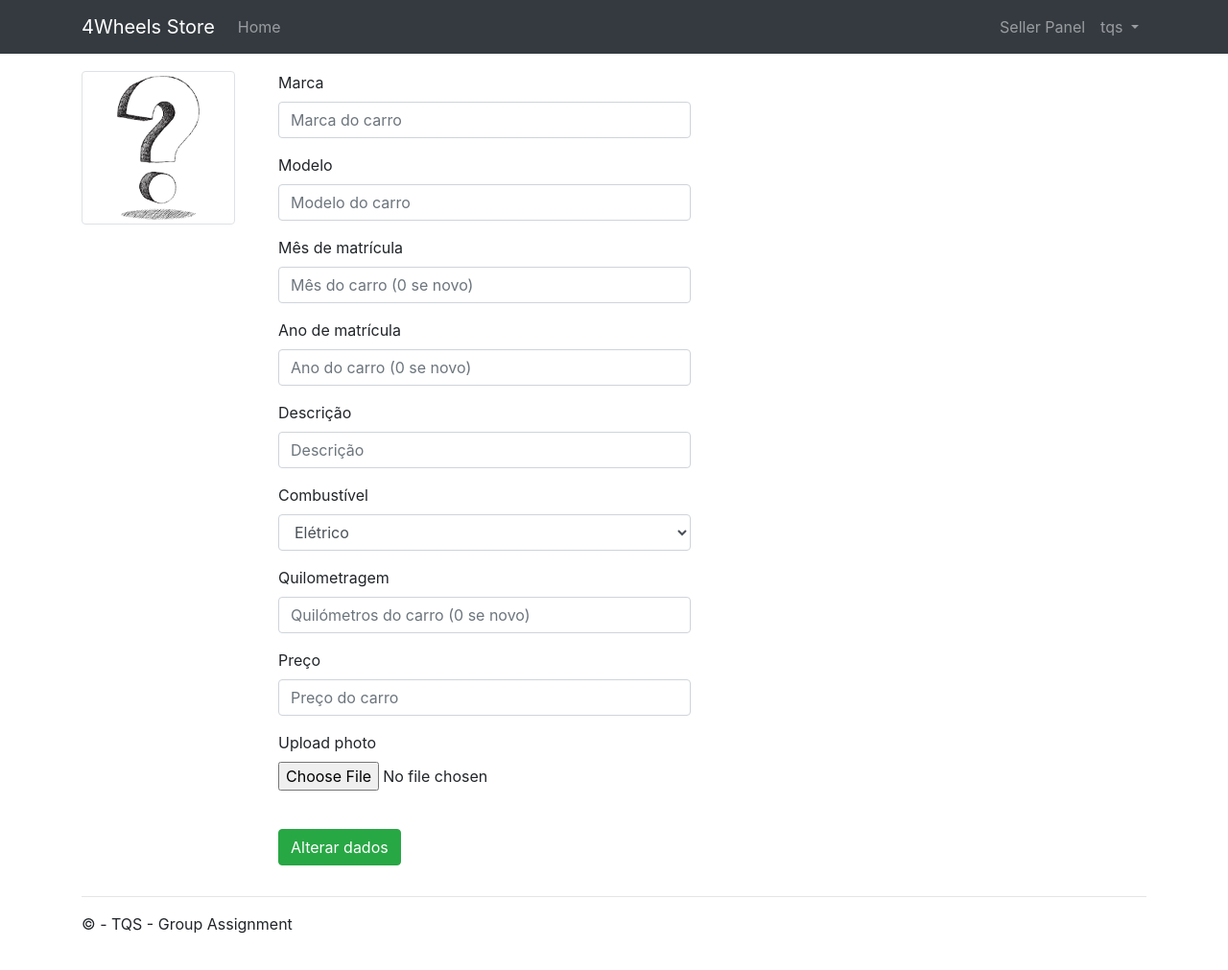
After one commit to user-cube/4wheels-frontend, a Django app: page /seller/add/ in a window 1280 px wide. The commit adds this page. Shown: the whole page at 96% size. Run offline with Django 3.2, Linux system fonts and the light colour scheme; a user stored in the database is signed in; some libraries are stand-ins or nearby versions.

Commit message:
add car from seller

```diff
--- a/Frontend/urls.py
+++ b/Frontend/urls.py
@@ -35,5 +35,7 @@ urlpatterns = [
     path('seller/', views.sellerPanel, name="sellerpanel"),
     path('seller/delete/<int:carID>', views.deleteCarFromSale, name="sellerdelete"),
     path('seller/edit/<int:carID>', views.editCar, name="selleredit"),
-    path('seller/edit/save', views.saveEdit, name="saveedit")
+    path('seller/edit/save', views.saveEdit, name="saveedit"),
+    path('seller/add/', views.addCar, name="addcar"),
+    path('seller/add/save', views.saveCar, name="addcarsave")
 ]
--- /dev/null
+++ b/app/templates/addCar.html
@@ -0,0 +1,133 @@
+{% extends 'layout.html' %}
+
+{% block content %}
+    {% if messages %}
+        {% for message in messages %}
+            {% if message.tags %}
+                <script>alert("{{ message }}")</script> {% endif %}
+
+        {% endfor %}
+    {% endif %}
+    <div class="row">
+        <div class="col-lg-2">
+            {% load static %}
+            <img src="{% static 'img/default_item.jpg' %}" class="img-responsive img-thumbnail ">
+            <br>
+            <br>
+        </div>
+        <div class="col-lg-10 ">
+            <form class="form-horizontal" method="post" action="/seller/add/save"
+                  enctype="multipart/form-data">
+                {% csrf_token %}
+                <div class="form-group">
+                    <label class="col-lg-4" for="Nome">Marca</label>
+                    <div class="col-lg-6">
+                        <div class="input-group">
+                            <input id="brand" name="brand" type="text"
+                                   placeholder="Marca do carro" class="form-control input-lg"
+                                   required>
+                        </div>
+                    </div>
+                </div>
+                <div class="form-group">
+                    <label class="col-lg-4" for="Nome">Modelo</label>
+                    <div class="col-lg-6">
+                        <div class="input-group">
+                            <input id="model" name="model" type="text"
+                                   placeholder="Modelo do carro" class="form-control input-lg"
+                                   required
+                            >
+                        </div>
+                    </div>
+                </div>
+                <div class="form-group">
+                    <label class="col-lg-4" for="Nome">Mês de matrícula</label>
+                    <div class="col-lg-6">
+                        <div class="input-group">
+                            <input id="month" name="month" type="number"
+                                   placeholder="Mês do carro (0 se novo)" class="form-control input-lg"
+                                   required
+                            >
+                        </div>
+                    </div>
+                </div>
+                <div class="form-group">
+                    <label class="col-lg-4" for="Nome">Ano de matrícula</label>
+                    <div class="col-lg-6">
+                        <div class="input-group">
+                            <input id="year" name="year" type="number"
+                                   placeholder="Ano do carro (0 se novo)" class="form-control input-lg"
+                                   required
+                            >
+                        </div>
+                    </div>
+                </div>
+                <div class="form-group">
+                    <label class="col-lg-4" for="Nome">Descrição</label>
+                    <div class="col-lg-6">
+                        <div class="input-group">
+                            <input id="description" name="description" type="text"
+                                   placeholder="Descrição" class="form-control input-lg"
+                                   required>
+                        </div>
+                    </div>
+                </div>
+                <div class="form-group">
+                    <label class="col-lg-4" for="Nome">Combustível</label>
+                    <div class="col-lg-6">
+                        <div class="input-group">
+                            <select id="typeOfFuel" name="typeOfFuel" class="form-control" required>
+                                <option value="Eletrico"
+                                >Elétrico
+                                </option>
+                                <option value="Híbrido">
+                                    Híbrido
+                                </option>
+                                <option value="Gasolina">
+                                    Gasolina
+                                </option>
+                                <option value="Gasóleo">
+                                    Gasóleo
+                                </option>
+                                <option value="GPL">GPL</option>
+                            </select>
+                        </div>
+                    </div>
+                </div>
+                <div class="form-group">
+                    <label class="col-lg-4" for="Nome">Quilometragem</label>
+                    <div class="col-lg-6">
+                        <div class="input-group">
+                            <input id="kilometers" name="kilometers" type="number"
+                                   placeholder="Quilómetros do carro (0 se novo)" class="form-control input-lg"
+                                   required>
+                        </div>
+                    </div>
+                </div>
+                <div class="form-group">
+                    <label class="col-lg-4" for="Nome">Preço</label>
+                    <div class="col-lg-6">
+                        <div class="input-group">
+                            <input id="price" name="price" type="number"
+                                   placeholder="Preço do carro" class="form-control input-lg"
+                                   required>
+                        </div>
+                    </div>
+                </div>
+                <!-- File Button -->
+                <div class="form-group">
+                    <label class="col-md-4 control-label" for="Upload photo">Upload photo</label>
+                    <div class="col-md-4">
+                        <input id="picture" name="picture" class="input-file" type="file">
+                    </div>
+                </div>
+                <div class="form-group">
+                    <label class="col-md-4 control-label"></label>
+                    <div class="col-md-4">
+                        <input type="submit" value="Alterar dados" class="btn btn-success"/>
+                    </div>
+                </div>
+            </form>
+        </div>
+    </div>
+{% endblock %}
--- a/app/templates/loginpartial.html
+++ b/app/templates/loginpartial.html
@@ -3,16 +3,12 @@
         {% csrf_token %}
         <ul class="navbar-nav mr-auto">
             {% if request.session.user_type == 0 %}
-                <li><a class="nav-link" href="{% url 'favourite' %}">{{ request.session.user_type }}</a></li>
-
                 <li {% if request.resolver_match.url_name == 'boughtlist' %}class="nav-item active"{% endif %}
                     {% if request.resolver_match.url_name == 'boughtSearch' %}class="nav-item active"
                     {% else %}class="nav-item"{% endif %}>
                     <a class="nav-link" href="{% url 'favourite' %}">Favourites</a>
                 </li>
             {% else %}
-                <li><a class="nav-link" href="{% url 'favourite' %}">{{ request.session.user_type }}</a></li>
-
                 <li {% if request.resolver_match.url_name == 'sellerpanel' %}class="nav-item active"{% endif %}
                     {% if request.resolver_match.url_name == 'boughtSearch' %}class="nav-item active"
                     {% else %}class="nav-item"{% endif %}>
--- a/app/views.py
+++ b/app/views.py
@@ -375,6 +375,7 @@ def deleteCarFromSale(request, carID):
     else:
         return redirect('login')
 
+
 def editCar(request, carID):
     if request.user.is_authenticated:
         r = requests.get("https://tqsapitests.herokuapp.com/car/" + str(carID))
@@ -382,9 +383,10 @@ def editCar(request, carID):
             messages.error(request, "Erro ao editar item.")
             return HttpResponseRedirect(request.META.get('HTTP_REFERER', '/'))
 
-        return render(request, 'editCar.html', {'row' : r.json(), 'year': datetime.now().year})
+        return render(request, 'editCar.html', {'row': r.json(), 'year': datetime.now().year})
     else:
         return redirect('login')
+
 
 def saveEdit(request):
     if request.user.is_authenticated and request.method == "POST":
@@ -400,17 +402,17 @@ def saveEdit(request):
         print(request.POST)
 
         content = {
-            'brand' : request.POST['brand'],
-            'model' : request.POST['model'],
-            'month' : request.POST['month'],
-            'year' : request.POST['year'],
-            'description' : request.POST['description'],
-            'typeOfFuel' : request.POST['typeOfFuel'],
-            'kilometers' : request.POST['kilometers'],
-            'price' : request.POST['price'],
-            'id' : request.POST['carID'],
-            'ownerMail' : request.user.email,
-            'photo' : image
+            'brand': request.POST['brand'],
+            'model': request.POST['model'],
+            'month': request.POST['month'],
+            'year': request.POST['year'],
+            'description': request.POST['description'],
+            'typeOfFuel': request.POST['typeOfFuel'],
+            'kilometers': request.POST['kilometers'],
+            'price': request.POST['price'],
+            'id': request.POST['carID'],
+            'ownerMail': request.user.email,
+            'photo': image
         }
 
         r = requests.put("https://tqsapitests.herokuapp.com/car/" + str(request.POST['carID']), json=content,
@@ -426,3 +428,52 @@ def saveEdit(request):
 
     else:
         return render('login')
+
+
+def addCar(request):
+    if request.user.is_authenticated:
+        return render(request, 'addCar.html')
+    else:
+        return redirect('login')
+
+
+def saveCar(request):
+    if request.user.is_authenticated and request.method == "POST":
+        try:
+            image = request.FILES['picture'].file.read()
+            b64pic = b64encode(image)
+            image = b64pic.decode("utf-8")
+        except Exception as e:
+            print(e)
+            messages.error(
+                request, "Não foi possível criar um carro")
+            return HttpResponseRedirect(request.META.get('HTTP_REFERER', '/'))
+
+        content = {"car": {
+            'brand': request.POST['brand'],
+            'model': request.POST['model'],
+            'month': request.POST['month'],
+            'year': request.POST['year'],
+            'description': request.POST['description'],
+            'typeOfFuel': request.POST['typeOfFuel'],
+            'kilometers': request.POST['kilometers'],
+            'price': request.POST['price'],
+            'ownerMail': request.user.email,
+            'photo': image
+        }
+        }
+
+        r = requests.post("https://tqsapitests.herokuapp.com/car/", json=content,
+                          headers={'Authorization': 'Bearer ' + tokenizer.genToken(request.user.email)})
+
+        if r.status_code != 200:
+            print(r.status_code)
+            messages.error(
+                request, "Não foi possível adicionar o carro")
+            return HttpResponseRedirect(request.META.get('HTTP_REFERER', '/'))
+
+        messages.info(request, "Carro adicionado com sucesso")
+        return redirect('sellerpanel')
+
+    else:
+        return render('login')
```
